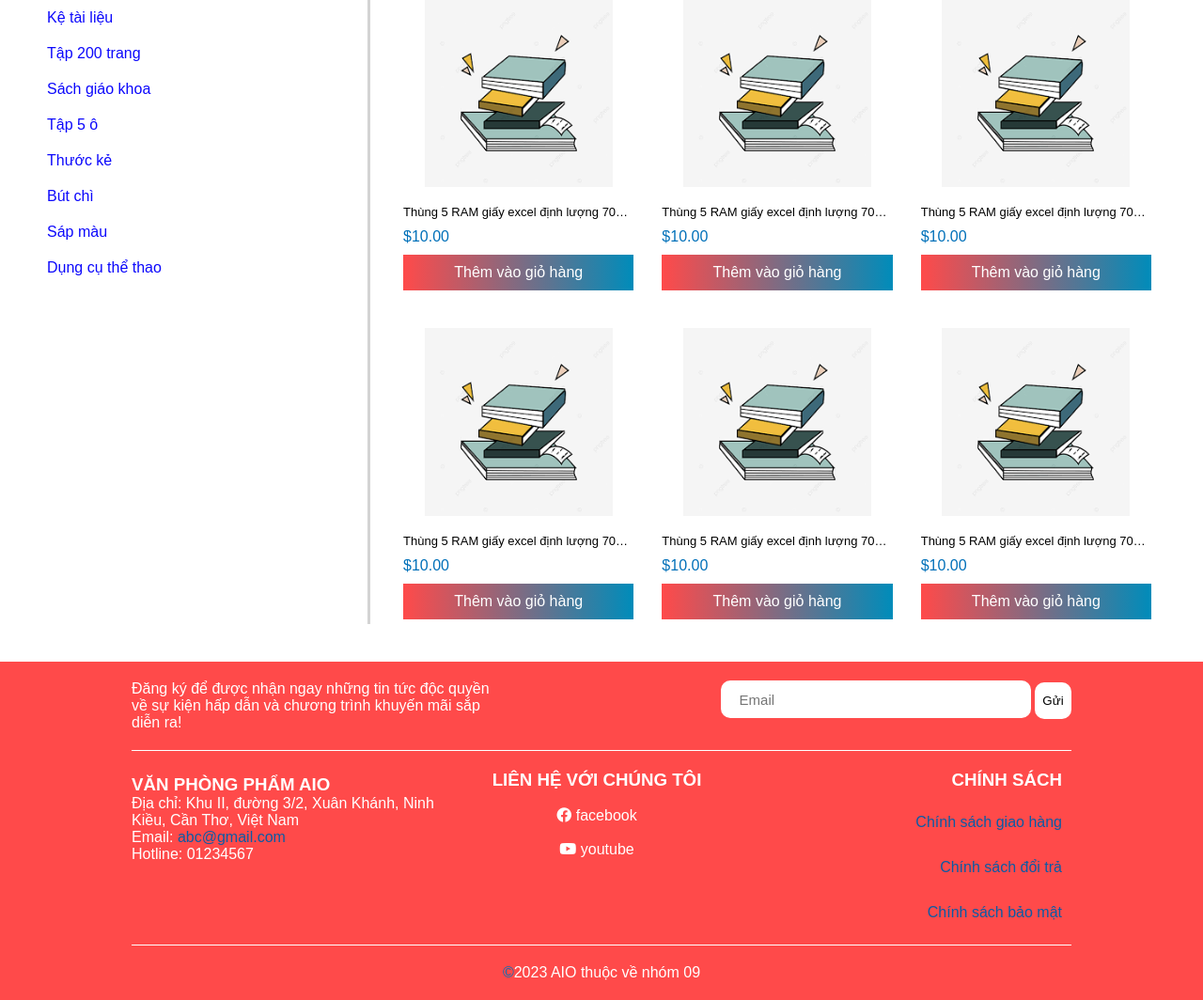
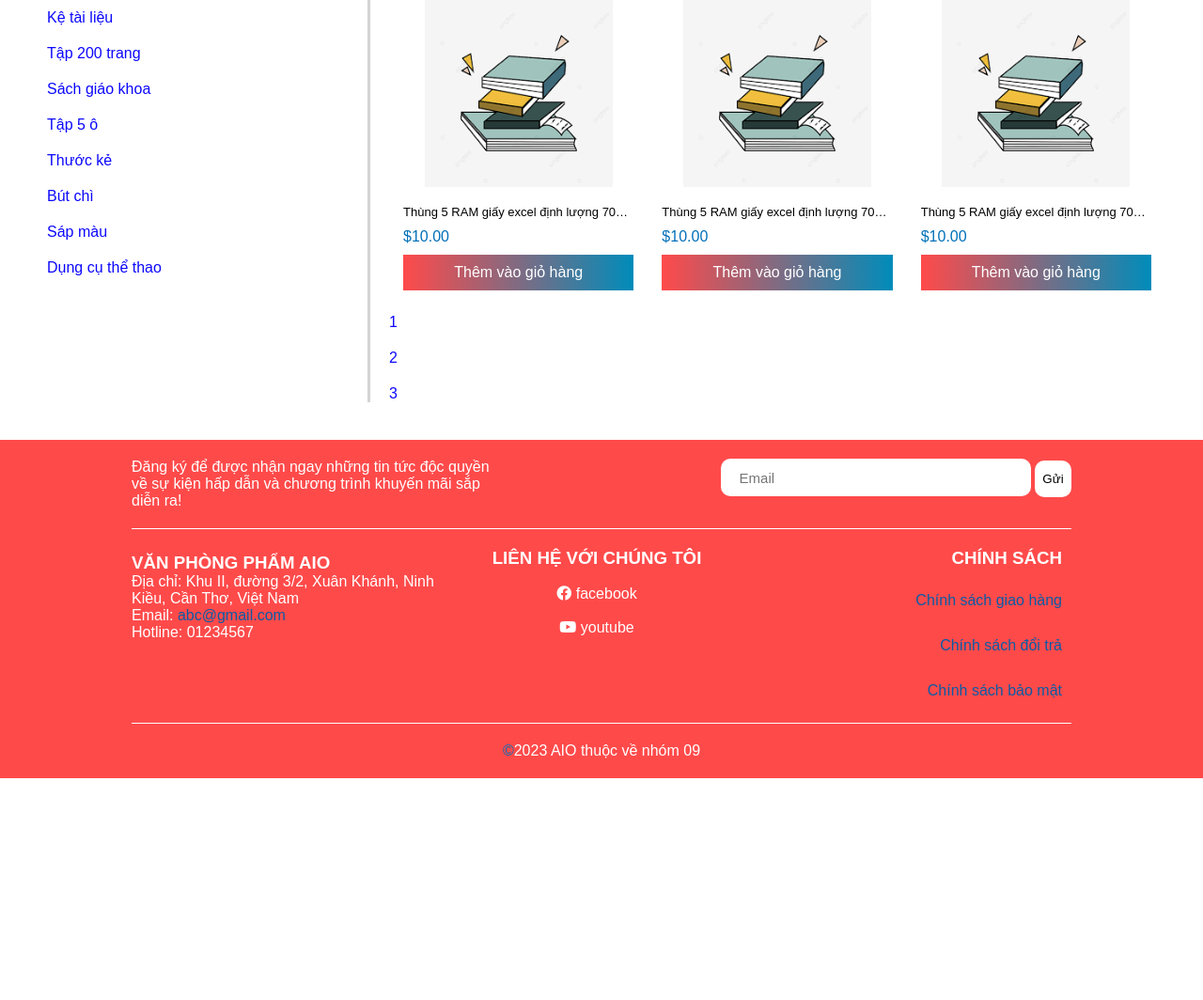
Before and after one commit to Taikonn09/PTHTW-Nhom09, a PHP site: page /biahoso.html in a window 1280 px wide. Shown: the part 738-1802 px from the top of the page at 94% size. After the commit the page ends 1566 px from the top, so only its background shows below. Run offline with PHP 8.4, Linux system fonts and the light colour scheme.

Commit message:
Tài update

```diff
--- a/biahoso.html
+++ b/biahoso.html
@@ -199,39 +199,16 @@
                 </div>
             </div>
 
-            <div class="product-list">
-                <div class="product-item">
-                    <div class="item-image">
-                        <img src="images/trangchu/products/products.jpg" alt="Product image">
-                    </div>
-                    <p class="product-name">Thùng 5 RAM giấy excel định lượng 700g - 500 tờ</p>
-                    <p class="product-price"><span>$10.00</span></p>
-                    <button onclick="addToCart(this)" class="btn-add-to-cart" onclick="addToCart()">Thêm vào giỏ
-                        hàng</button>
-                </div>
+            <div class="list-products-page">
+                <ul class="list-page">
+                    <li class="active">1</li>
+                    <li>2</li>
+                    <li>3</li>
+                </ul>
+            </div>
+        </section>
 
-                <div class="product-item">
-                    <div class="item-image">
-                        <img src="images/trangchu/products/products.jpg" alt="Product image">
-                    </div>
-                    <p class="product-name">Thùng 5 RAM giấy excel định lượng 700g - 500 tờ</p>
-                    <p class="product-price"><span>$10.00</span></p>
-                    <button onclick="addToCart(this)" class="btn-add-to-cart" onclick="addToCart()">Thêm vào giỏ
-                        hàng</button>
-                </div>
 
-                <div class="product-item">
-                    <div class="item-image">
-                        <img src="images/trangchu/products/products.jpg" alt="Product image">
-                    </div>
-                    <p class="product-name">Thùng 5 RAM giấy excel định lượng 700g - 500 tờ</p>
-                    <p class="product-price"><span>$10.00</span></p>
-                    <button onclick="addToCart(this)" class="btn-add-to-cart" onclick="addToCart()">Thêm vào giỏ
-                        hàng</button>
-                </div>
-            </div>
-
-        </section>
     </main>
 
     <footer id="footer-page">
--- a/css/products.css
+++ b/css/products.css
@@ -40,6 +40,7 @@
     background-color: black;
     color: #fff;
     transition: all 0.3s ease-in-out;
+    cursor: pointer;
 }
 
 
```
Also changed, not shown: css/cart.css (+2 -16 lines), css/index.css (+24 -5 lines), index.html (+80 -2 lines), js/cart.js (+6 -3 lines).
